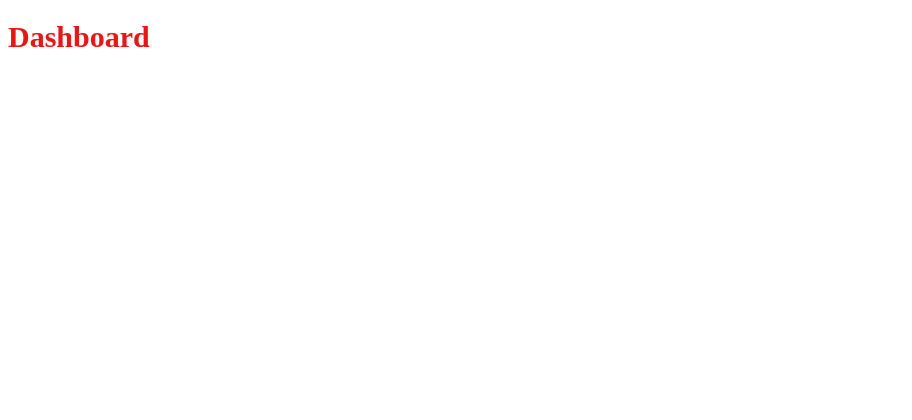
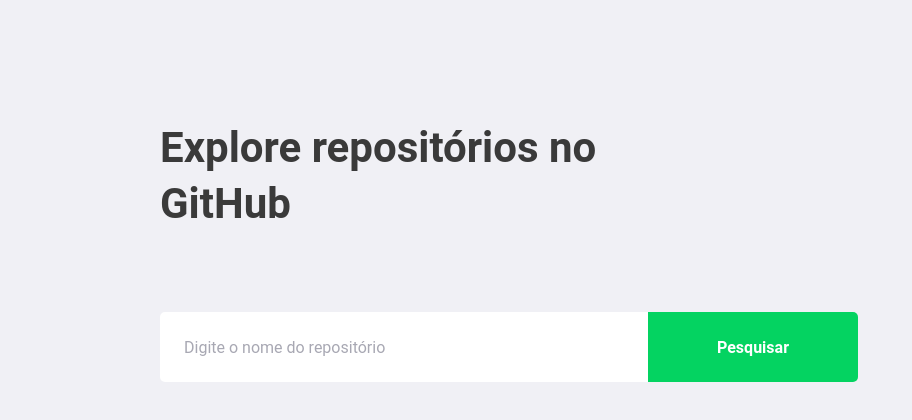
Before and after one commit to gui352/GitHubRepository, a React (Create React App) app: page / in a window 1280 px wide. Shown: the top 420 px of the page, without its empty margins (0-912 px from the left). Built offline with nearby package versions, Linux system fonts and the light colour scheme.

Commit message:
Alteração com Api, aula dia 06-07-21

```diff
--- a/package.json
+++ b/package.json
@@ -10,6 +10,8 @@
     "@types/node": "^12.0.0",
     "@types/react": "^17.0.0",
     "@types/react-dom": "^17.0.0",
+    "axios": "^0.21.1",
+    "polished": "^4.1.3",
     "react": "^17.0.2",
     "react-dom": "^17.0.2",
     "react-router-dom": "^5.2.0",
--- a/src/App.tsx
+++ b/src/App.tsx
@@ -1,12 +1,17 @@
 import React from 'react';
 import { BrowserRouter } from 'react-router-dom';
+
 import Routes from './routes';
+import  GlobalStyle  from './styles/global';
 
 const App: React.FC = () => {
   return (
-    <BrowserRouter>
-      <Routes />
-    </BrowserRouter>
+    <>
+      <BrowserRouter>
+        <Routes />
+      </BrowserRouter>
+      <GlobalStyle />
+    </>
   );
 };
 
--- a/src/Dashboard/index.tsx
+++ /dev/null
@@ -1,8 +0,0 @@
-import React from 'react';
-import { Title } from './styles';
-
-const Dashboard: React.FC = () => {
-  return <Title>Dashboard</Title>;
-};
-
-export default Dashboard;
--- a/src/Dashboard/styles.ts
+++ /dev/null
@@ -1,6 +0,0 @@
-import styled from 'styled-components';
-
-export const Title = styled.h1`
-  color: #e61717;
-  font-size: 30px;
-`;
--- /dev/null
+++ b/src/pages/Dashboard/index.tsx
@@ -0,0 +1,55 @@
+import { useState, FormEvent } from 'react';
+import { Title, Repositories, Form } from './styles';
+import api from '../../services/api';
+
+interface Repository{
+  full_name: string;
+  description: string;
+  owner: {
+    login: string;
+    avatar_url: string;
+  }
+}
+
+const Dashboard: React.FC = () => {
+  const[newRepo, setNewrepo] = useState('');
+  const[repositories, setRepositories] = useState<Repository[]>([]);
+
+  async function handleAddRepository(event: FormEvent<HTMLFormElement>): Promise<void>{
+      event.preventDefault();
+
+      const response = await api.get<Repository>(`repos/${newRepo}`);
+      const repository = response.data;
+
+      setRepositories([...repositories, repository]);
+  }
+
+  return (
+    <>
+      <Title>Explore repositórios no GitHub</Title>
+
+      <Form onSubmit={handleAddRepository}>
+        <input onChange={e => setNewrepo(e.target.value)} placeholder="Digite o nome do repositório" value={newRepo}/>
+        <button type="submit">Pesquisar</button>
+      </Form>
+
+      <Repositories>
+
+        {repositories.map(repository => (
+        <>
+          <img
+            src={repository.owner.avatar_url}
+            alt={repository.owner.login}
+          />
+          <div>
+            <strong>{repository.full_name}</strong>
+            <p>{repository.description}</p>
+          </div>
+        </>
+        ))}
+      </Repositories>
+    </>
+  );
+};
+
+export default Dashboard;
--- /dev/null
+++ b/src/pages/Dashboard/styles.ts
@@ -0,0 +1,75 @@
+import styled from 'styled-components';
+import { shade } from 'polished';
+
+export const Title = styled.h1`
+  color: #3a3a3a;
+  font-size: 42px;
+  max-width: 450px;
+  margin-top: 80px;
+  line-height: 56px;
+`;
+
+export const Form = styled.form`
+  margin-top: 80px;
+  max-width: 700px;
+
+  dispaly: flex;
+
+  input{
+    flex: 1;
+    height: 70px;
+    width: 440px;
+    padding: 0 24px;
+    border: 0;
+    border-radius 5px 0 0 5px;
+    color: #3a3a3a;
+
+    &::placeholder{
+      color: #a8a8b3;
+    }
+  }
+
+  button{
+    width: 210px;
+    height: 70px;
+    background: #04d361;
+    border-radius: 0 5px 5px 0;
+    border: 0;
+    color: #fff;
+    font-weight: bold;
+
+    transition: background-color 0.2s;
+
+    &:hover{
+      background: ${shade(0.2, '#04d361')}
+    }
+  }
+`;
+
+export const Repositories = styled.div`
+  margin-top: 80px;
+  max-width: 700px;
+  display: flex;
+
+  img {
+    width: 64px;
+    height: 64px;
+    border-radius: 50%;
+  }
+
+  div{
+    margin: 0 16px;
+    flex: 1;
+
+    strong{
+      font-size: 20px;
+      color: #3d3d4d;
+    }
+
+    p{
+      font-size: 18px;
+      color: #a8a8b3;
+      margin-top: 4px;
+    }
+  }
+`;
--- a/src/routes/index.tsx
+++ b/src/routes/index.tsx
@@ -1,8 +1,8 @@
 import React from 'react';
 import { Switch, Route } from 'react-router-dom';
 
-import Dashboard from '../Dashboard';
-import Repository from '../Repository';
+import Dashboard from '../pages/Dashboard';
+import Repository from '../pages/Repository';
 
 const Routes: React.FC = () => (
   <Switch>
--- /dev/null
+++ b/src/services/api.ts
@@ -0,0 +1,7 @@
+import axios from "axios";
+
+const api = axios.create({
+  baseURL: 'https://api.github.com',
+});
+
+export default api;
```
Also changed, not shown: src/pages/Repository/index.tsx (renamed from src/Repository/index.tsx), 1 other file (tests, documents, lock files or other folders).
